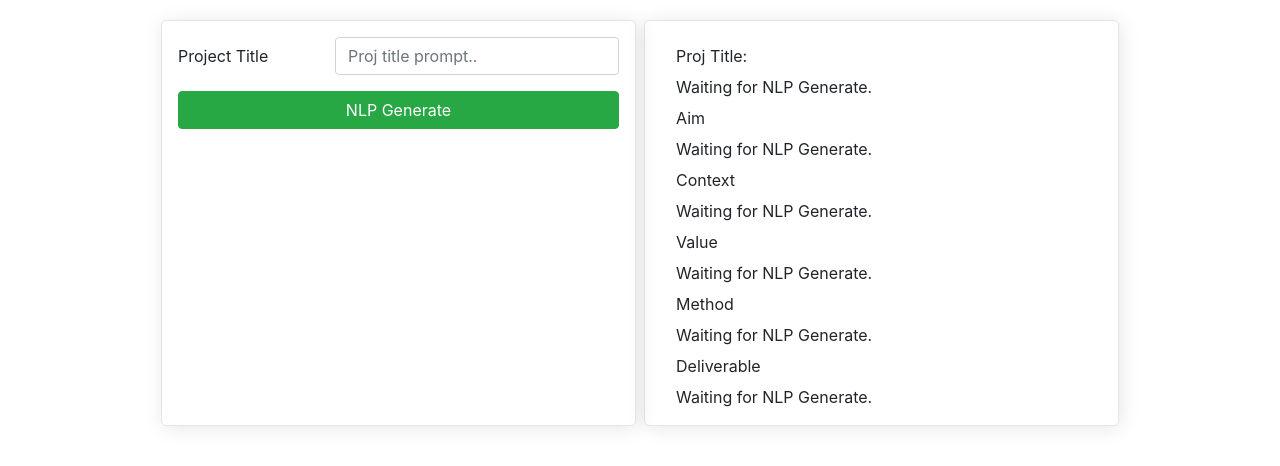
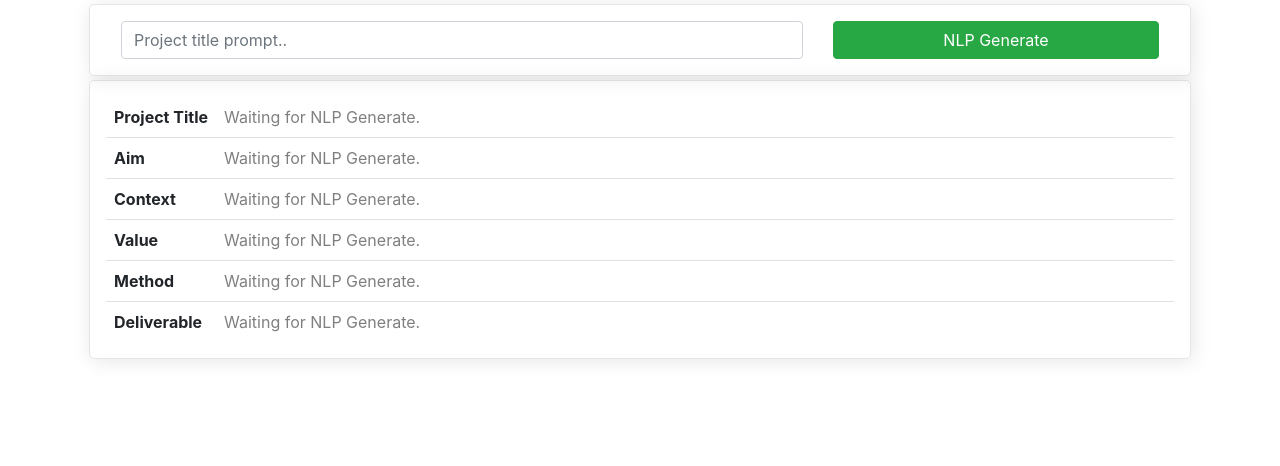
Before and after one commit to aggy-k/yj_fast_ai, a website built with webpack: page index.html in a window 1280 px wide. Built offline with nearby package versions, Linux system fonts and the light colour scheme.

Commit message:
1 input, 6 output, put in grid container

```diff
--- a/css/style.css
+++ b/css/style.css
@@ -3,3 +3,22 @@
   border-radius: 5px;
   box-shadow: 2px 2px 20px rgba(0,0,0,0.1);
 }
+
+.text-bold {
+  font-weight: bold;
+}
+
+.text-grey {
+  color: rgba(0,0,0,0.5);
+}
+
+.grid-container {
+  display: grid;
+  grid-template-columns: auto 3fr;
+  /*grid-gap: 20px;*/
+  padding: 30px;
+}
+
+.border-bottom {
+  border-bottom: solid 1px rgba(0,0,0,0.1);
+}
--- a/index.html
+++ b/index.html
@@ -9,45 +9,58 @@
   <body>
 
     <div class="container">
-      <div class="row mt-3 justify-content-center">
-        <div class="col-12 col-md-5 p-3 m-1 box">
       <form>
-            <div class="form-group row">
-              <label for="projectTitle" class="col-sm-4 col-form-label">Project Title</label>
+        <div class="form-group row p-3 m-1 box">
+
             <div class="col-sm-8">
-                <input type="text" class="form-control" id="projectTitle" placeholder="Proj title prompt..">
+              <input type="text" class="form-control" id="projectTitle" placeholder="Project title prompt..">
             </div>
+            <div class="col-sm-4">
+              <button id='analyze-button' type='button' onclick='analyze()' class="btn btn-success w-100">NLP Generate</button>
             </div>
-            <button id='analyze-button' type='button' onclick='analyze()' class="btn btn-success w-100">NLP Generate</button>
+
+        </div>
       </form>
+
+      <div class="grid-container p-3 m-1 box">
+        <div class="text-bold p-2 border-bottom">
+          Project Title
         </div>
-        <div class="col-12 col-md-5 p-3 m-1 box">
-          <label for="gentitle" class="col-sm-4 col-form-label">Proj Title:</label>
-          <div class="col-sm-8" id="gentitle">
+        <div class="text-grey p-2 border-bottom" id="gentitle">
           Waiting for NLP Generate.
         </div>
-          <label for="genaim" class="col-sm-4 col-form-label">Aim</label>
-          <div class="col-sm-8" id="genaim">
+        <div class="text-bold p-2 border-bottom">
+          Aim
+        </div>
+        <div class="text-grey p-2 border-bottom" id="genaim">
           Waiting for NLP Generate.
         </div>
-          <label for="gencont" class="col-sm-4 col-form-label">Context</label>
-          <div class="col-sm-8" id="gencont">
+        <div class="text-bold p-2 border-bottom">
+          Context
+        </div>
+        <div class="text-grey p-2 border-bottom" id="gencont">
           Waiting for NLP Generate.
         </div>
-          <label for="genval" class="col-sm-4 col-form-label">Value</label>
-          <div class="col-sm-8" id="genval">
+        <div class="text-bold p-2 border-bottom">
+          Value
+        </div>
+        <div class="text-grey p-2 border-bottom" id="genval">
           Waiting for NLP Generate.
         </div>
-          <label for="genmethod" class="col-sm-4 col-form-label">Method</label>
-          <div class="col-sm-8" id="genmethod">
+        <div class="text-bold p-2 border-bottom">
+          Method
+        </div>
+        <div class="text-grey p-2 border-bottom" id="genmethod">
           Waiting for NLP Generate.
         </div>
-          <label for="gendeli" class="col-sm-4 col-form-label">Deliverable</label>
-          <div class="col-sm-8" id="gendeli">
+        <div class="text-bold p-2">
+          Deliverable
+        </div>
+        <div class="text-grey p-2" id="gendeli">
           Waiting for NLP Generate.
         </div>
       </div>
-      </div>
+
     </div>
   </body>
 </html>
```
Lines whose indentation alone changed are shown as unchanged.
